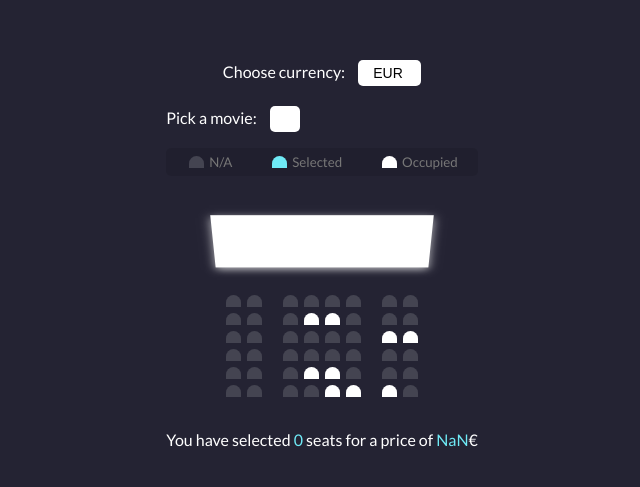
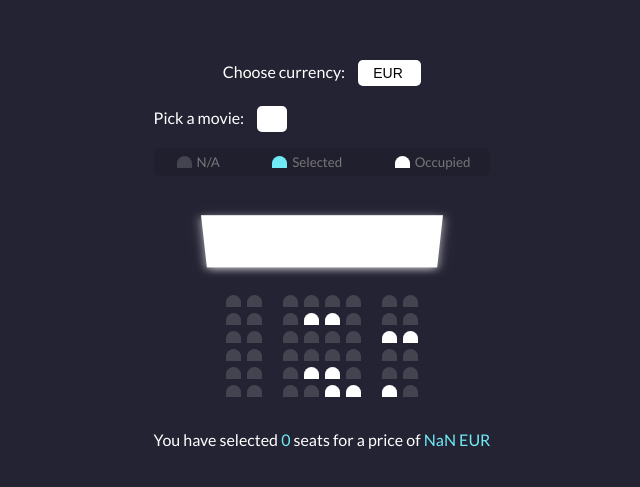
Before and after one commit to BryanS1989/frontend-javascript-pec1_Ej2_4, a plain HTML site: page index.html in a window 1280 px wide. Shown: the part 133-620 px from the top of the page, without its empty margins (318-958 px from the left). Drawn offline with Linux system fonts and the light colour scheme.

Commit message:
MODIFY HTML and CSS

```diff
--- a/index.html
+++ b/index.html
@@ -159,7 +159,7 @@
 
         <p class="text">
             You have selected <span id="count">0</span>
-            seats for a price of <span id="total">0</span>€
+            seats for a price of <span id="total">0</span> <span id="currencyTotal">EUR</span>
         </p>
 
     </div>
--- a/styles/styles.css
+++ b/styles/styles.css
@@ -111,6 +111,10 @@ body {
     justify-content: center;
 }
 
+p {
+    text-align: center;
+}
+
 p.text {
     margin: 5px 0;
 }
```
